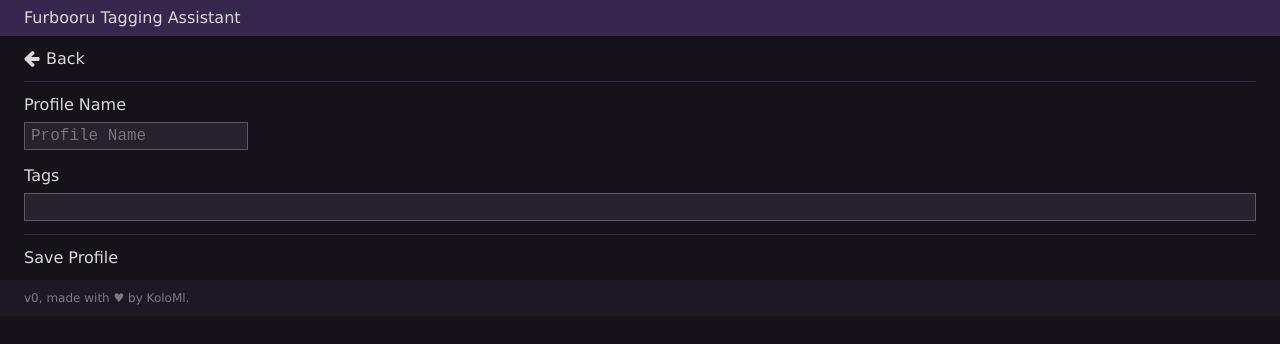
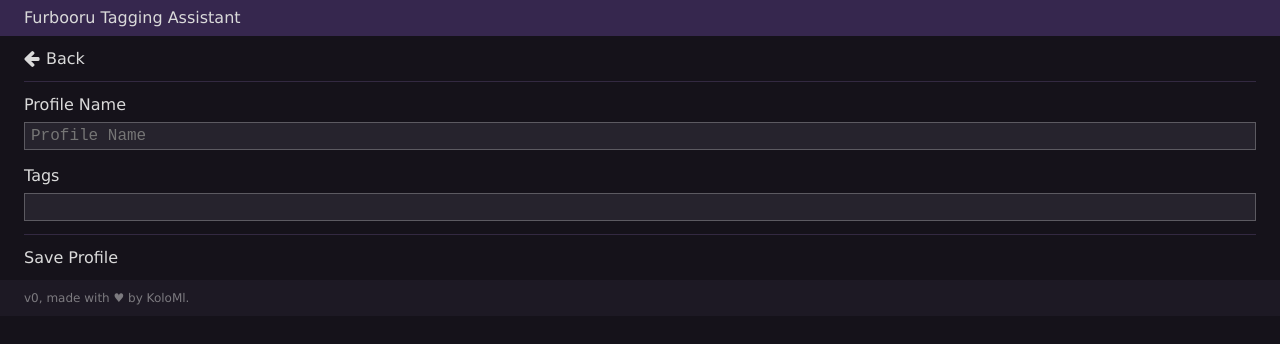
Before and after one commit to koloml/philomena-tagging-assistant, a SvelteKit app: page /settings/maintenance/new/edit in a window 1280 px wide. Shown: the top 344 px of the page. Built offline with nearby package versions, Linux system fonts and the light colour scheme.

Commit message:
Stretch field to 100% of width

```diff
--- a/src/components/ui/forms/TextField.svelte
+++ b/src/components/ui/forms/TextField.svelte
@@ -10,3 +10,9 @@
 </script>
 
 <input type="text" {name} {placeholder} bind:value={value}>
+
+<style lang="scss">
+    :global(.control) input {
+        width: 100%;
+    }
+</style>
```
